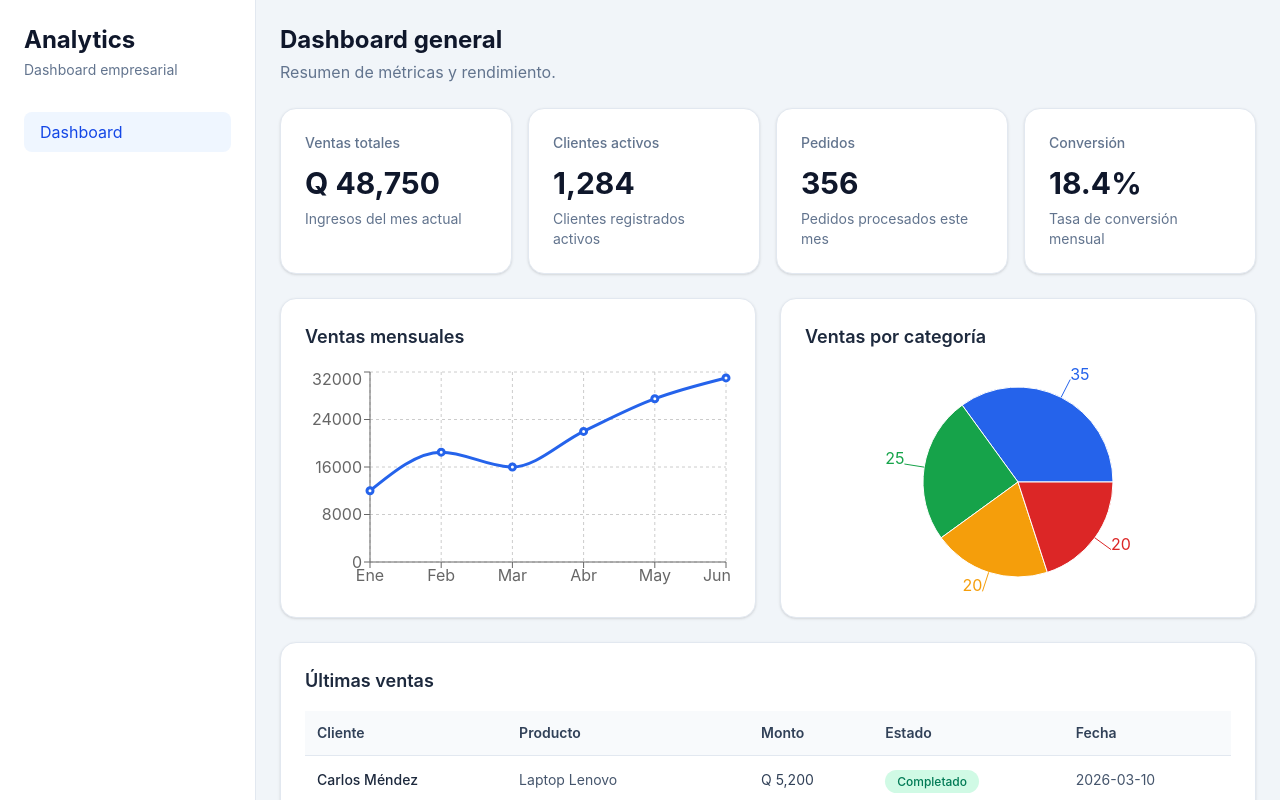
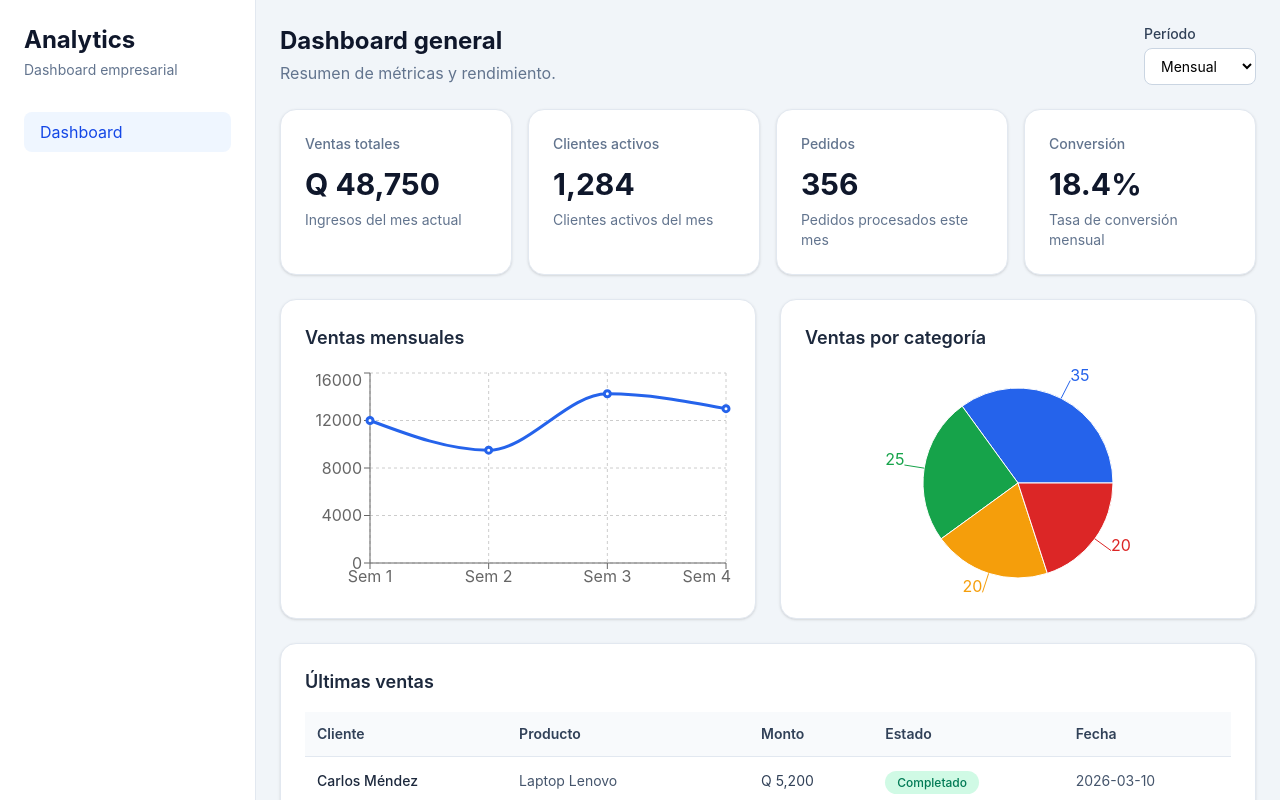
Before and after one commit to jorge2360/react-analytics-dashboard, a React (Vite) app: page / in a window 1280 px wide. Shown: the top 800 px of the page. Built offline with nearby package versions, Linux system fonts and the light colour scheme.

Commit message:
Implementacion de filtro por periodo en el dashboard

```diff
--- a/src/data/dashboardData.js
+++ b/src/data/dashboardData.js
@@ -73,3 +73,49 @@ export const recentSales = [
     date: '2026-03-13',
   },
 ]
+export const periodData = {
+  mensual: {
+    label: 'Mensual',
+    metrics: [
+      { id: 1, title: 'Ventas totales', value: 'Q 48,750', description: 'Ingresos del mes actual' },
+      { id: 2, title: 'Clientes activos', value: '1,284', description: 'Clientes activos del mes' },
+      { id: 3, title: 'Pedidos', value: '356', description: 'Pedidos procesados este mes' },
+      { id: 4, title: 'Conversión', value: '18.4%', description: 'Tasa de conversión mensual' },
+    ],
+    salesData: [
+      { month: 'Sem 1', ventas: 12000 },
+      { month: 'Sem 2', ventas: 9500 },
+      { month: 'Sem 3', ventas: 14250 },
+      { month: 'Sem 4', ventas: 13000 },
+    ],
+  },
+  trimestral: {
+    label: 'Trimestral',
+    metrics: [
+      { id: 1, title: 'Ventas totales', value: 'Q 138,400', description: 'Ingresos del trimestre' },
+      { id: 2, title: 'Clientes activos', value: '3,420', description: 'Clientes activos del trimestre' },
+      { id: 3, title: 'Pedidos', value: '1,024', description: 'Pedidos procesados este trimestre' },
+      { id: 4, title: 'Conversión', value: '21.2%', description: 'Tasa de conversión trimestral' },
+    ],
+    salesData: [
+      { month: 'Ene', ventas: 40500 },
+      { month: 'Feb', ventas: 47200 },
+      { month: 'Mar', ventas: 50700 },
+    ],
+  },
+  anual: {
+    label: 'Anual',
+    metrics: [
+      { id: 1, title: 'Ventas totales', value: 'Q 620,900', description: 'Ingresos del año actual' },
+      { id: 2, title: 'Clientes activos', value: '12,840', description: 'Clientes activos del año' },
+      { id: 3, title: 'Pedidos', value: '4,356', description: 'Pedidos procesados este año' },
+      { id: 4, title: 'Conversión', value: '24.8%', description: 'Tasa de conversión anual' },
+    ],
+    salesData: [
+      { month: 'Q1', ventas: 138400 },
+      { month: 'Q2', ventas: 152000 },
+      { month: 'Q3', ventas: 161500 },
+      { month: 'Q4', ventas: 169000 },
+    ],
+  },
+}
--- a/src/pages/DashboardPage.jsx
+++ b/src/pages/DashboardPage.jsx
@@ -1,17 +1,43 @@
+import { useState } from 'react'
 import MetricCard from '../components/MetricCard'
 import SalesChart from '../components/SalesChart'
 import CategoryChart from '../components/CategoryChart'
-import { metrics, salesData, categoryData, recentSales } from '../data/dashboardData'
 import RecentSalesTable from '../components/RecentSalesTable'
+import { categoryData, recentSales, periodData } from '../data/dashboardData'
 
 function DashboardPage() {
+  const [selectedPeriod, setSelectedPeriod] = useState('mensual')
+
+  const currentData = periodData[selectedPeriod]
+
   return (
     <div className="mx-auto max-w-7xl px-6 py-6">
-      <h2 className="text-2xl font-bold text-slate-900">Dashboard general</h2>
-      <p className="mt-1 text-slate-500">Resumen de métricas y rendimiento.</p>
+      <div className="flex flex-col gap-4 md:flex-row md:items-end md:justify-between">
+        <div>
+          <h2 className="text-2xl font-bold text-slate-900">Dashboard general</h2>
+          <p className="mt-1 text-slate-500">Resumen de métricas y rendimiento.</p>
+        </div>
+
+        <div>
+          <label className="mb-1 block text-sm font-medium text-slate-700">
+            Período
+          </label>
+          <select
+            value={selectedPeriod}
+            onChange={(e) => setSelectedPeriod(e.target.value)}
+            className="rounded-lg border border-slate-300 bg-white px-3 py-2 text-sm outline-none focus:border-blue-500 focus:ring-2 focus:ring-blue-100"
+          >
+            {Object.entries(periodData).map(([key, period]) => (
+              <option key={key} value={key}>
+                {period.label}
+              </option>
+            ))}
+          </select>
+        </div>
+      </div>
 
       <div className="mt-6 grid gap-4 sm:grid-cols-2 xl:grid-cols-4">
-        {metrics.map((metric) => (
+        {currentData.metrics.map((metric) => (
           <MetricCard
             key={metric.id}
             title={metric.title}
@@ -22,13 +48,13 @@ function DashboardPage() {
       </div>
 
       <div className="mt-6 grid gap-6 xl:grid-cols-2">
-        <SalesChart data={salesData} />
+        <SalesChart data={currentData.salesData} />
         <CategoryChart data={categoryData} />
       </div>
+
       <div className="mt-6">
         <RecentSalesTable sales={recentSales} />
-        </div>
-
+      </div>
     </div>
   )
 }
```
